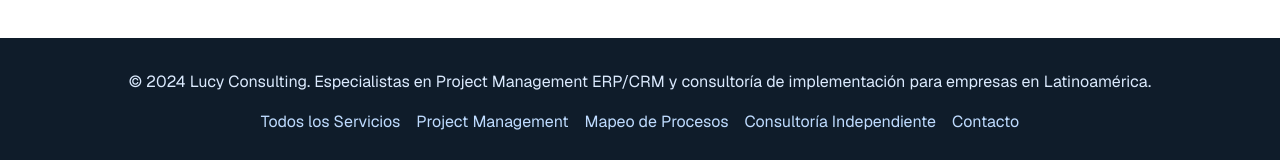
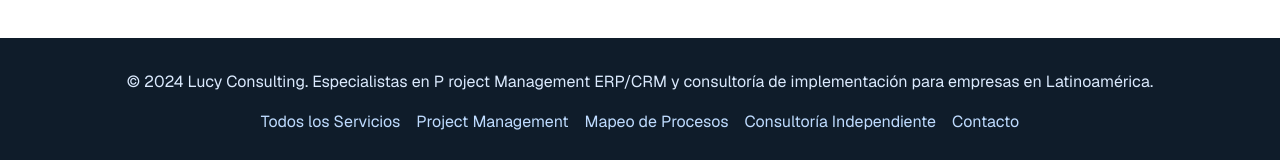
Before and after one commit to jcmrpty/lucy-consulting, a Next.js app: page / in a window 1280 px wide. Shown: the part 3726-3886 px from the top of the page. Built offline with nearby package versions, Linux system fonts and the light colour scheme.

Commit message:
Trigger: Forzar nuevo deployment

```diff
--- a/src/app/page.tsx
+++ b/src/app/page.tsx
@@ -474,7 +474,7 @@ export default function Home() {
       <footer className="bg-[#0F1C2A] text-white py-8">
         <div className="max-w-7xl mx-auto px-6 text-center">
           <p className="text-blue-100">
-            © 2024 Lucy Consulting. Especialistas en Project Management ERP/CRM
+            © 2024 Lucy Consulting. Especialistas en P roject Management ERP/CRM
             y consultoría de implementación para empresas en Latinoamérica.
           </p>
           <div className="mt-4 space-x-4">
```
